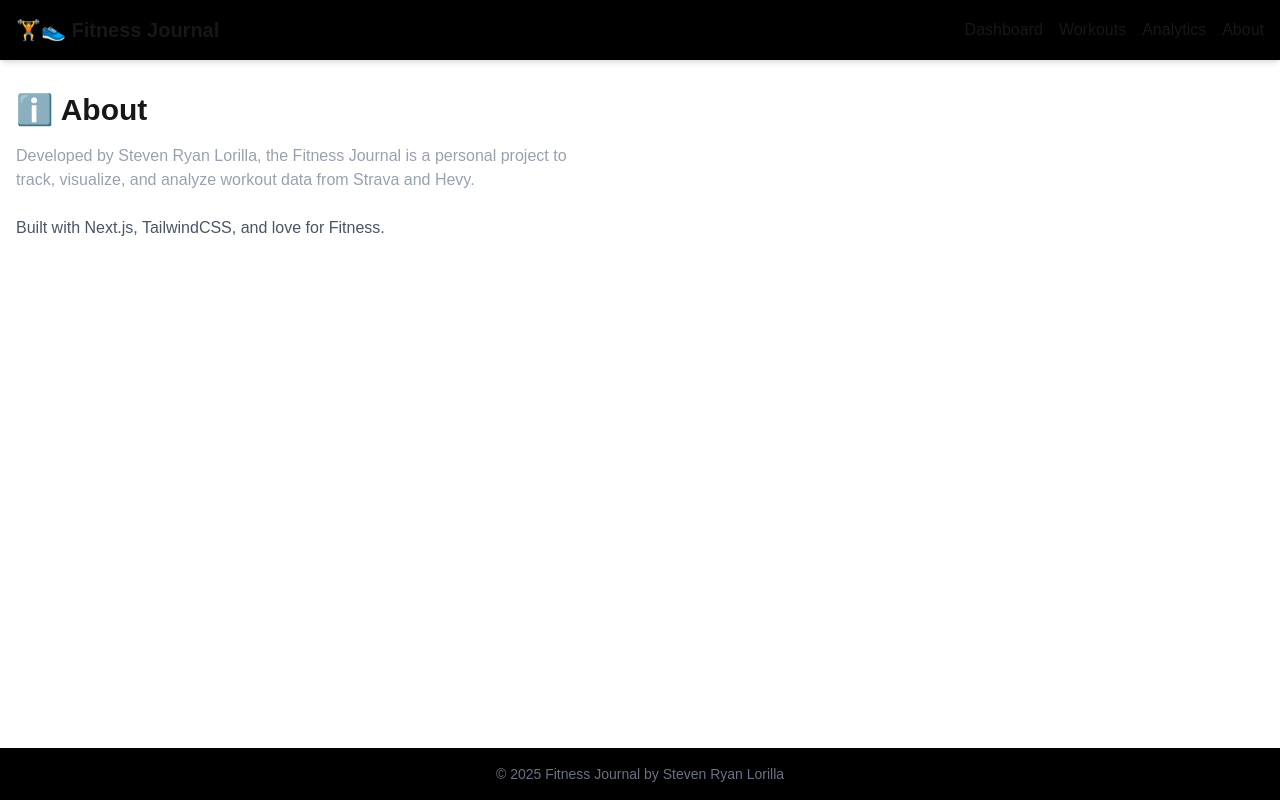
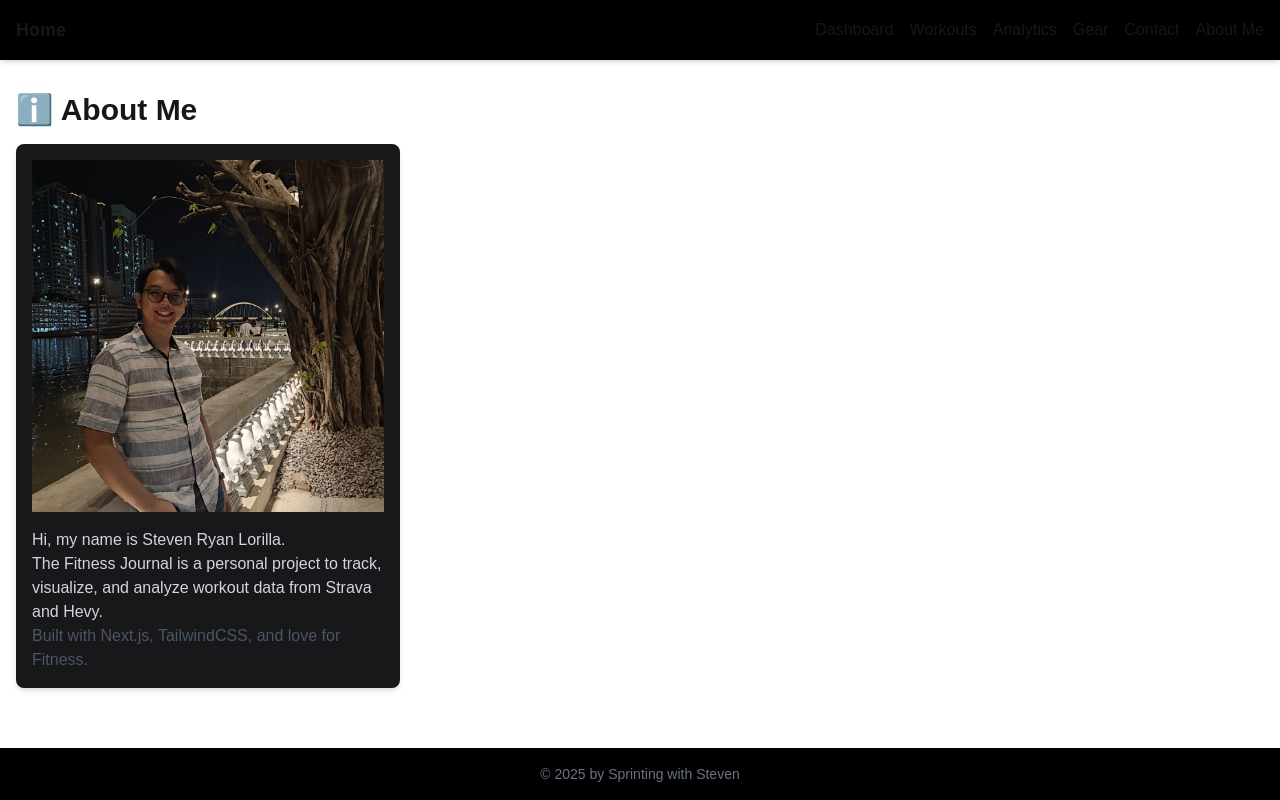
Before and after one commit to notstevenryan/fitness-journal, a Next.js app: page /about in a window 1280 px wide. Built offline with nearby package versions, Linux system fonts and the light colour scheme.

Commit message:
Updated frontend of most pages

```diff
--- a/app/about/page.js
+++ b/app/about/page.js
@@ -1,14 +1,38 @@
+import Image from 'next/image'
+
 export default function AboutPage() {
   return (
     <section>
-      <h2 className="text-3xl font-semibold mb-4">ℹ️ About</h2>
-      <p className="text-gray-400 max-w-prose">
-        Developed by Steven Ryan Lorilla, the Fitness Journal is a personal project to track, visualize, and analyze workout data from Strava and Hevy.
-      </p>
-      <br></br>
-      <p className="text-gray-600 max-w-prose">
-        Built with Next.js, TailwindCSS, and love for Fitness.
-      </p>
+      <h2 className="text-3xl font-semibold mb-4">ℹ️ About Me</h2>
+
+      <div className='max-w-96 bg-zinc-900 shadow-md rounded-lg p-4 space-y-4'>
+        <div>
+          <Image
+            src="/profile.jpg"
+            alt="Picture of the author"
+            width={400}
+            height={400}
+            blurDataURL="data:..."
+            placeholder="blur"
+            padding="4px"
+        />
+        </div>
+
+        <div>
+          <p className="text-gray-300 max-w-prose ">
+            Hi, my name is Steven Ryan Lorilla.
+          </p>
+          <p className="text-gray-300 max-w-prose">
+            The Fitness Journal is a personal project to track, visualize, and analyze workout data from Strava and Hevy.
+          </p>
+
+          <div className="text-gray-600 max-w-prose">
+            Built with Next.js, TailwindCSS, and love for Fitness.
+          </div>
+        </div>
+      </div>
+
+
     </section>
   );
 }
--- /dev/null
+++ b/app/contact/page.js
@@ -0,0 +1,18 @@
+export default function Contact() {
+    return (
+        <main>
+            <section className="max-w-md bg-zinc-900 shadow-md rounded-lg p-4 space-y-4">
+                <h2 className="text-3xl font-bold gap-4">
+                    Contact me
+                </h2>
+                <div className="p-4">
+                    <ul className="list-disc">
+                        <li>📩 lorillasteven@yahoo.com</li>
+                        <li>📩 notstevenryan@gmail.com</li>
+                        <li>📞 09675467214 </li>
+                    </ul>
+                </div>
+            </section>
+        </main>
+    )
+}
--- a/app/dashboard/page.js
+++ b/app/dashboard/page.js
@@ -29,14 +29,16 @@ export default function DashboardPage() {
   return (
     <section>
       <h2 className="text-3xl font-semibold mb-6">📊 Dashboard</h2>
-      <div className="grid grid-cols-1 md:grid-cols-2 gap-6">
+      <div className='bg-zinc-900 shadow-md rounded-lg p-4 space-y-4'>
+        <div className="grid grid-cols-1 md:grid-cols-2 gap-6 ">
+          {mockWorkouts.map((workout, index) => (
+            <WorkoutCard key={index} {...workout}
+            />
+          ))}
+        </div>
+        <WeeklyChart />
+      </div>
 
-        {mockWorkouts.map((workout, index) => (
-          <WorkoutCard key={index} {...workout}
-           />
-        ))}
-      </div>
-      <WeeklyChart />
     </section>
   );
 }
--- /dev/null
+++ b/app/gear/page.js
@@ -0,0 +1,19 @@
+export default function Gear()  {
+    return (
+        <section>
+            <h2 className="text-3xl font-bold mb-4">My Gear</h2>
+            <div className="max-w-120  grid col-span-full gap-4 place-content-start bg-zinc-800 shadow-md rounded-lg p-4 space-y-2">
+                <p className="text-lg font-semibold">Running Shoes</p>
+                    <div>
+                        Adidas Runfalcon 3
+                    </div>
+                <p className="text-lg font-semibold">Bike</p>
+                    <div>
+                        Kespor Storkfeather 2025
+                    </div>
+
+            </div>
+
+        </section>
+    )
+}
--- a/app/page.js
+++ b/app/page.js
@@ -1,8 +1,8 @@
 export default function HomePage() {
   return (
-    <main className="px-4 md:px-12 py-12 max-w-6xl mx-auto">
+    <main className="px-4 md:px-12 py-12 max-w-6xl mx-auto bg-zinc-900 shadow-md rounded-lg p-4 space-y-4">
       {/* Hero */}
-      <section className="text-center mb-12">
+      <section className="text-center mb-12 ">
         <h1 className="text-4xl font-bold mb-4">🏋️‍♂️ Fitness Journal</h1>
         <p className="text-lg text-gray-200">
           Track. Visualize. Analyze your fitness data from Strava and Hevy — all in one place.
@@ -10,7 +10,7 @@ export default function HomePage() {
       </section>
 
       {/* About */}
-      <section className="mb-12">
+      <section className="mb-12 ">
         <h2 className="text-2xl font-semibold mb-2">📖 About This Project</h2>
         <p className="text-gray-400">
           Fitness Journal is a full-stack web app that pulls your workout data from Hevy and Strava,
@@ -20,7 +20,7 @@ export default function HomePage() {
       </section>
 
       {/* Features */}
-      <section className="mb-12">
+      <section className="mb-12 ">
         <h2 className="text-2xl font-semibold mb-2">✨ Features</h2>
         <ul className="list-disc list-inside text-gray-400 space-y-1">
           <li>Clean, responsive dashboard UI</li>
@@ -31,19 +31,21 @@ export default function HomePage() {
       </section>
 
       {/* Tech Stack */}
-      <section className="mb-12">
+      <section className="mb-12 ">
         <h2 className="text-2xl font-semibold mb-2">🛠️ Tech Stack</h2>
         <div className="flex flex-wrap gap-3 text-sm">
           <span className="bg-gray-100 text-gray-800 px-3 py-1 rounded-full">Next.js</span>
           <span className="bg-gray-100 text-gray-800 px-3 py-1 rounded-full">TailwindCSS</span>
           <span className="bg-gray-100 text-gray-800 px-3 py-1 rounded-full">Recharts</span>
-          <span className="bg-gray-100 text-gray-800 px-3 py-1 rounded-full">Supabase</span>
-          <span className="bg-gray-100 text-gray-800 px-3 py-1 rounded-full">Vercel</span>
+          <span className="bg-gray-100 text-gray-800 px-3 py-1 rounded-full">
+            Prisma</span>
+          <span className="bg-gray-100 text-gray-800 px-3 py-1 rounded-full">
+            Vercel</span>
         </div>
       </section>
 
       {/* Screenshot (placeholder for now) */}
-      <section className="mb-12">
+      <section className="mb-12 ">
         <h2 className="text-2xl font-semibold mb-2">📸 Preview</h2>
         <div className="bg-gray-100 border rounded-lg overflow-hidden">
           <div className="aspect-w-16 aspect-h-9 bg-gray-800 flex items-center justify-center text-gray-200">
--- a/app/workouts/page.js
+++ b/app/workouts/page.js
@@ -37,23 +37,31 @@ const mockCardio = [
 
 export default function WorkoutsPage() {
   return (
+    <main>
         <section>
         <h2 className="text-3xl font-bold mb-4">Workouts</h2>
         <p className="text-gray-400">
           Detailed list of strength and cardio workouts.</p>
+
+        <div className="bg-zinc-900 rounded-lg p-4 space-y-4">
+          <p>Lifting Exercises</p>
             <div className="grid grid-cols-1 md:grid-cols-3 gap-6">
-
             {mockExercises.map((exercise, index) => (
               <Exercise key={index} {...exercise}
               />
             ))}
+          </div>
 
+          <p>Cardio Exercises</p>
+          <div className="grid grid-cols-1 md:grid-cols-3 gap-6">
             {mockCardio.map((cardio, index) => (
               <Cardio key={index} {...cardio}
               />
             ))}
+          </div>
+        </div>
 
-      </div>
       </section>
+    </main>
   );
 }
--- a/components/Footer.js
+++ b/components/Footer.js
@@ -2,7 +2,7 @@ export default function Footer() {
   return (
     <footer className="bg-black shadow-inner
     py-4 text-center text-sm text-gray-500">
-      <p>&copy; {new Date().getFullYear()} Fitness Journal by Steven Ryan Lorilla</p>
+      <p>&copy; {new Date().getFullYear()} by Sprinting with Steven</p>
     </footer>
   );
 }
--- a/components/Navbar.js
+++ b/components/Navbar.js
@@ -5,14 +5,16 @@ export default function Navbar() {
     <nav className="bg-black shadow-md py-4">
       <div className="container mx-auto px-4 flex justify-between items-center">
         <Link href="/">
-          <h1 className="font-bold text-xl">🏋️👟 Fitness Journal
+          <h1 className="font-bold text-lg">Home
           </h1>
         </Link>
         <div className="space-x-4">
           <Link href="/dashboard">Dashboard</Link>
           <Link href="/workouts">Workouts</Link>
           <Link href="/analytics">Analytics</Link>
-          <Link href="/about">About</Link>
+          <Link href="/gear">Gear</Link>
+          <Link href="/contact">Contact</Link>
+          <Link href="/about">About Me</Link>
         </div>
       </div>
     </nav>
```
Also changed, not shown: changelog.txt (added), devlog.txt (deleted), public/profile.jpg (added). Lines whose indentation alone changed are shown as unchanged.
